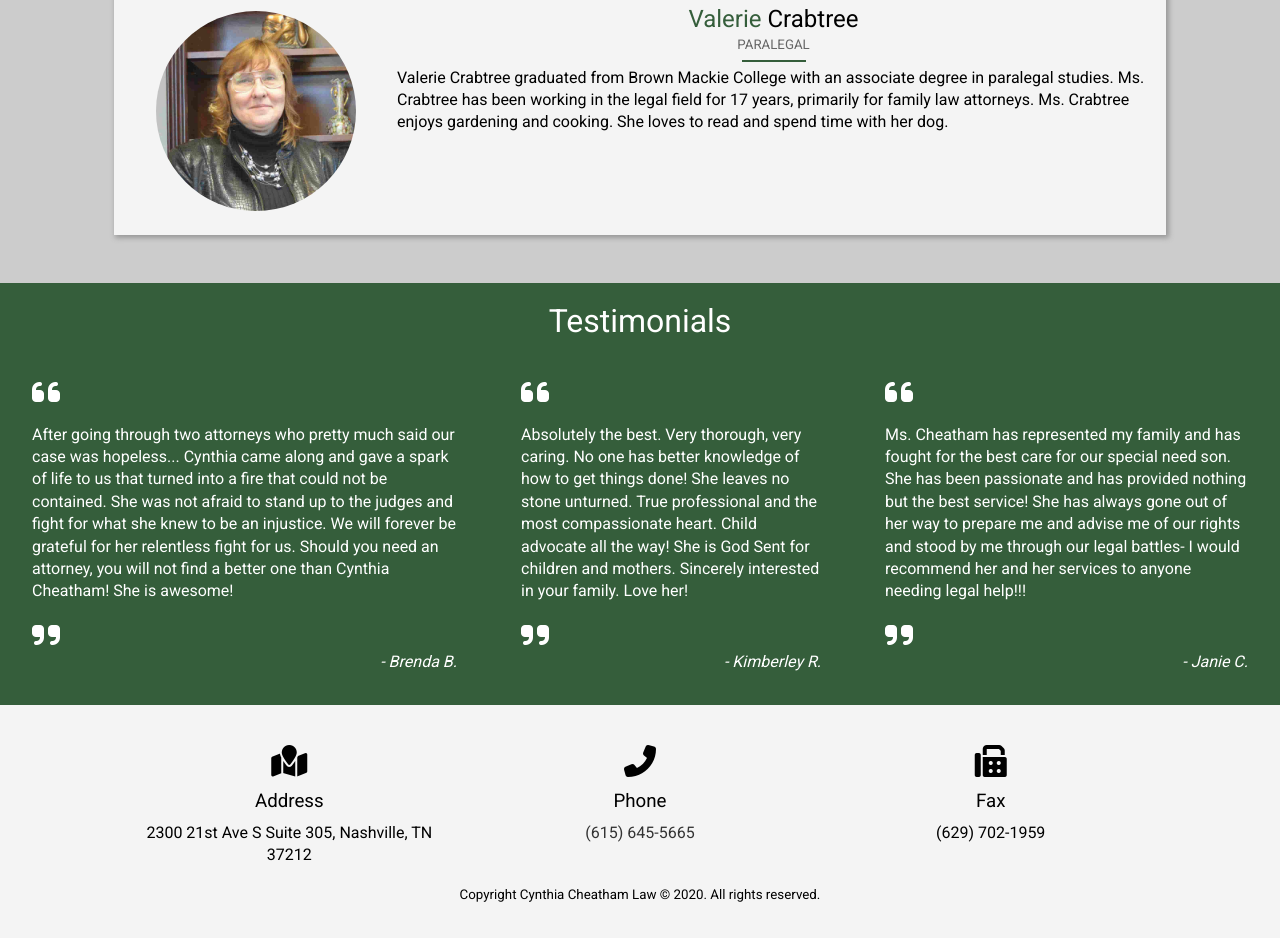
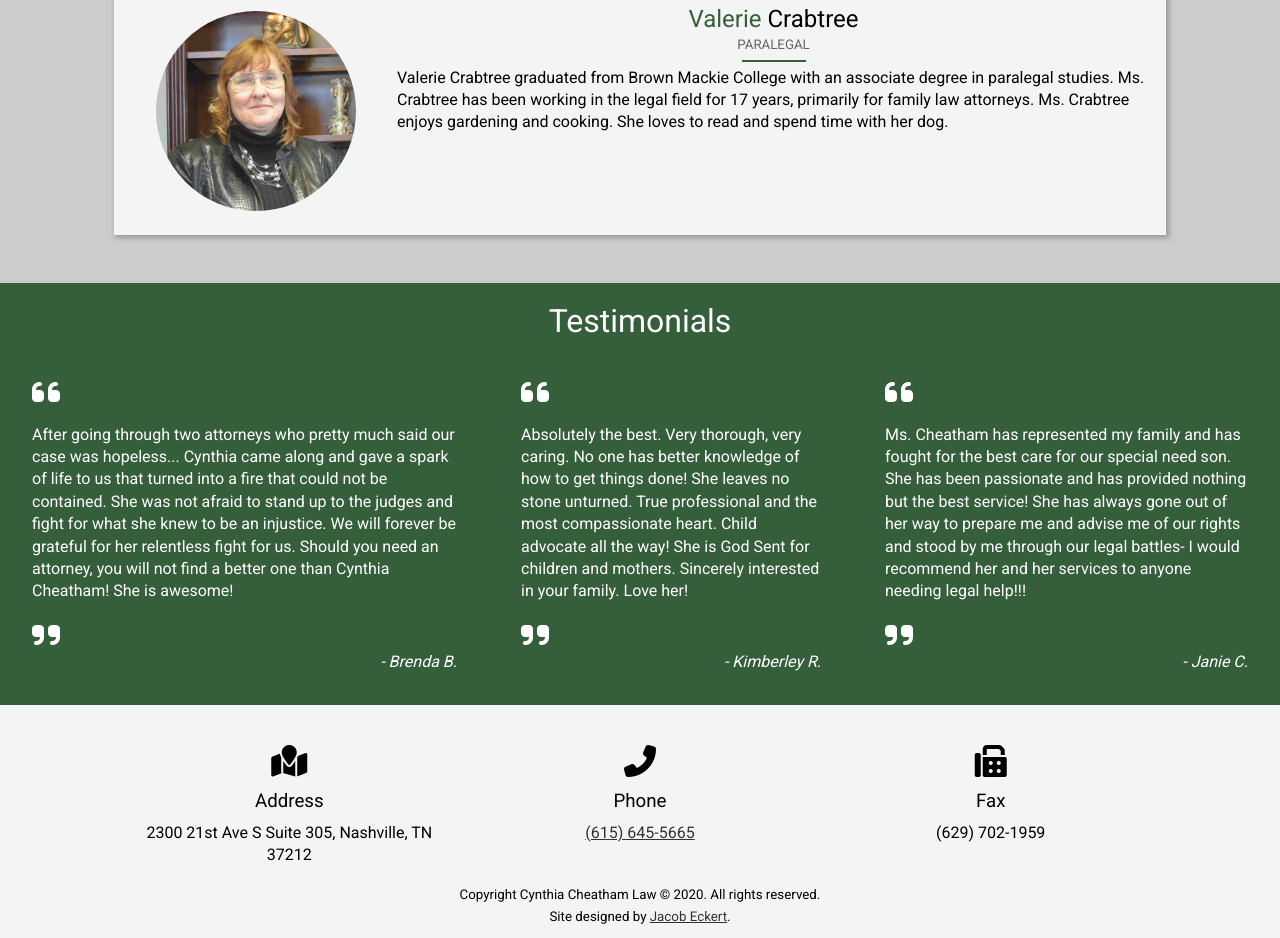
Before and after one commit to skratz17/cynthia-cheatham-law, a plain HTML site: page dist/about.html in a window 1280 px wide. Shown: the part 1375-2313 px from the top of the page. Before the commit the page ends 2291 px from the top, so only its background shows below. Drawn offline with Linux system fonts and the light colour scheme.

Commit message:
added link to jacobweckert.com to footer in all pages

```diff
--- a/dist/about.html
+++ b/dist/about.html
@@ -161,6 +161,11 @@
         </div>
         <div>
           <p><small>Copyright Cynthia Cheatham Law &copy; 2020. All rights reserved.</small></p>
+          <p>
+            <small>Site designed by
+              <a href="https://jacobweckert.com" target="_blank" rel="noopener noreferrer">Jacob Eckert</a>.
+            </small>
+          </p>
         </div>
       </div>
     </div>
--- a/scss/main.scss
+++ b/scss/main.scss
@@ -158,6 +158,10 @@ h1, h2, h3, h4, h5, h6 {
 
     h3 {
       margin: 0.5rem 0;
+    }
+
+    a {
+      text-decoration: underline;
     }
   }
 }
```
Also changed, not shown: dist/contact.html (+5 -0 lines), dist/family-law.html (+5 -0 lines), dist/index.html (+5 -0 lines), dist/media.html (+5 -0 lines), dist/personal-injury.html (+5 -0 lines), dist/probate.html (+5 -0 lines), dist/css/main.css.
